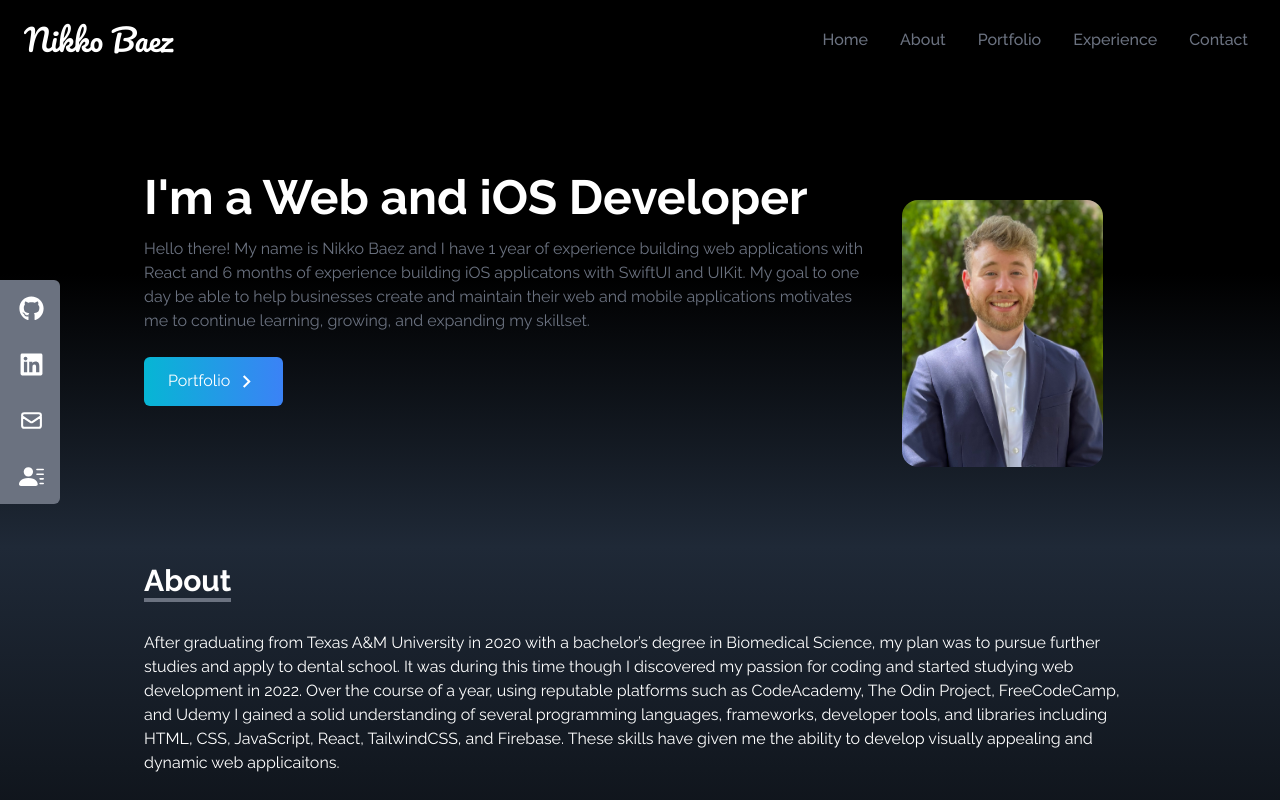
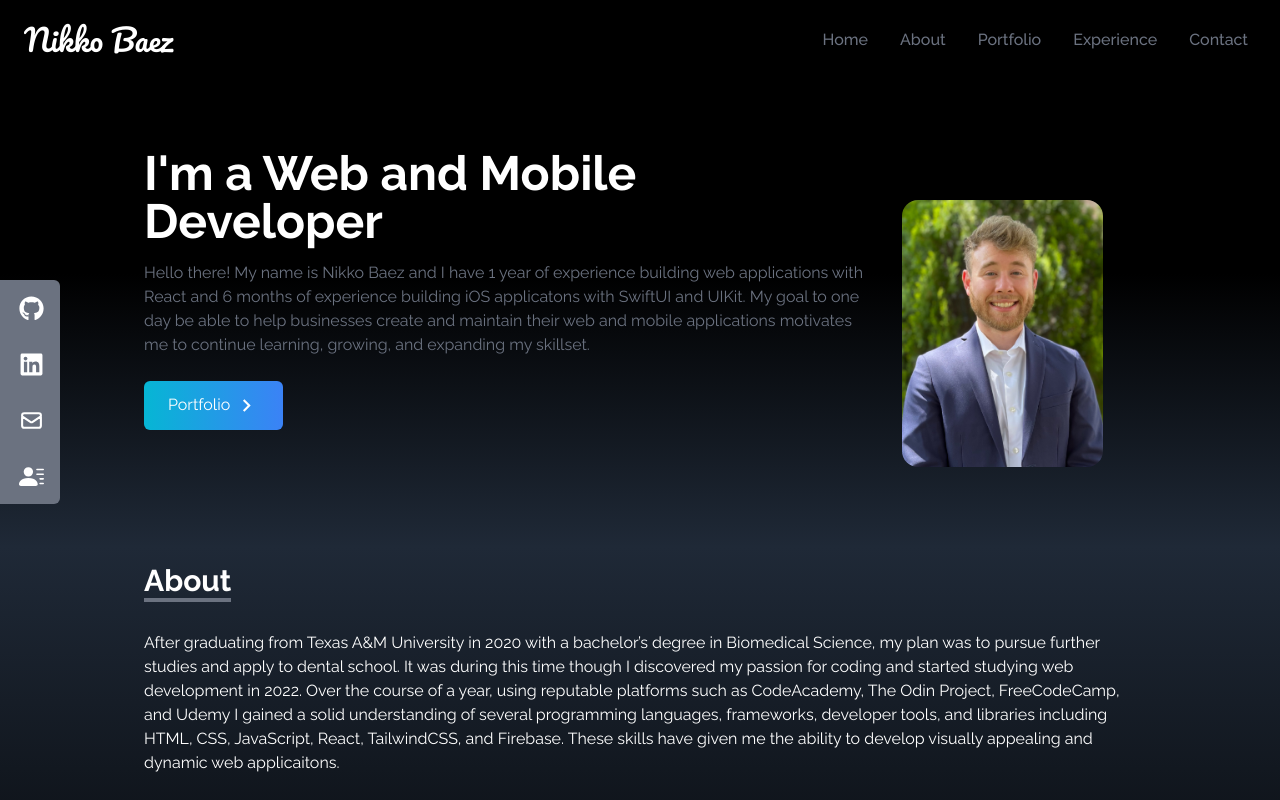
Before and after one commit to nikkobaez/Portfolio, a React (Create React App) app: page / in a window 1280 px wide. Shown: the top 800 px of the page. Built offline with nearby package versions, Linux system fonts and the light colour scheme.

Commit message:
Portfolio Website

```diff
--- a/src/components/Home.js
+++ b/src/components/Home.js
@@ -21,7 +21,7 @@ const Home = () => {
                         <Typed className='text-3xl sm:text-5xl font-bold text-white' strings={['I\'m a student at the University of Houston', 'I\'m a Web and iOS Developer']} typeSpeed={150} backSpeed={120} backDelay={1200} showCursor={true}/>
                     ) : ( */}
                         <h2 className='text-3xl sm:text-5xl font-bold text-white'>
-                            I'm a Web and iOS Developer
+                            I'm a Web and Mobile Developer
                         </h2>
                     {/* )} */}
                     <p className='text-gray-500 py-4'>
```
